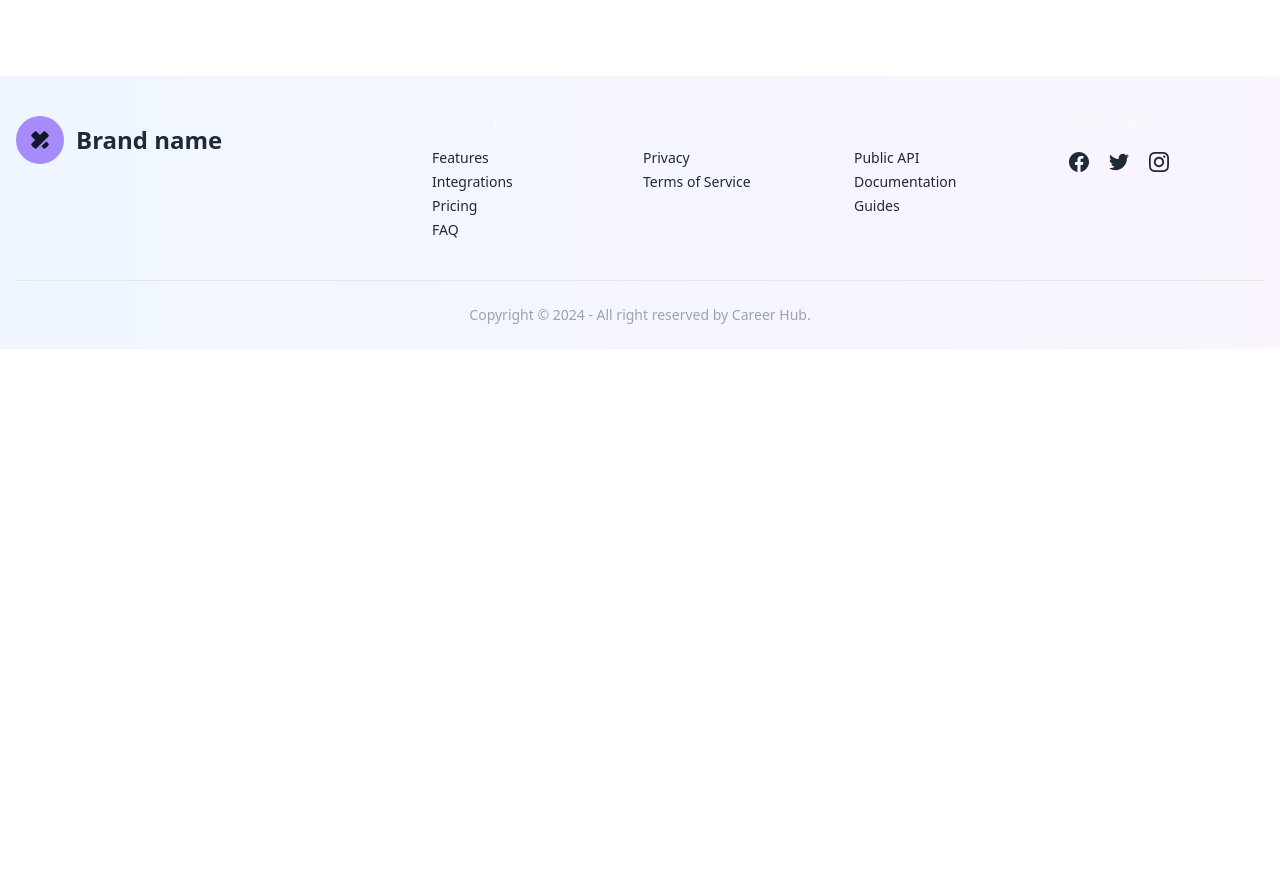
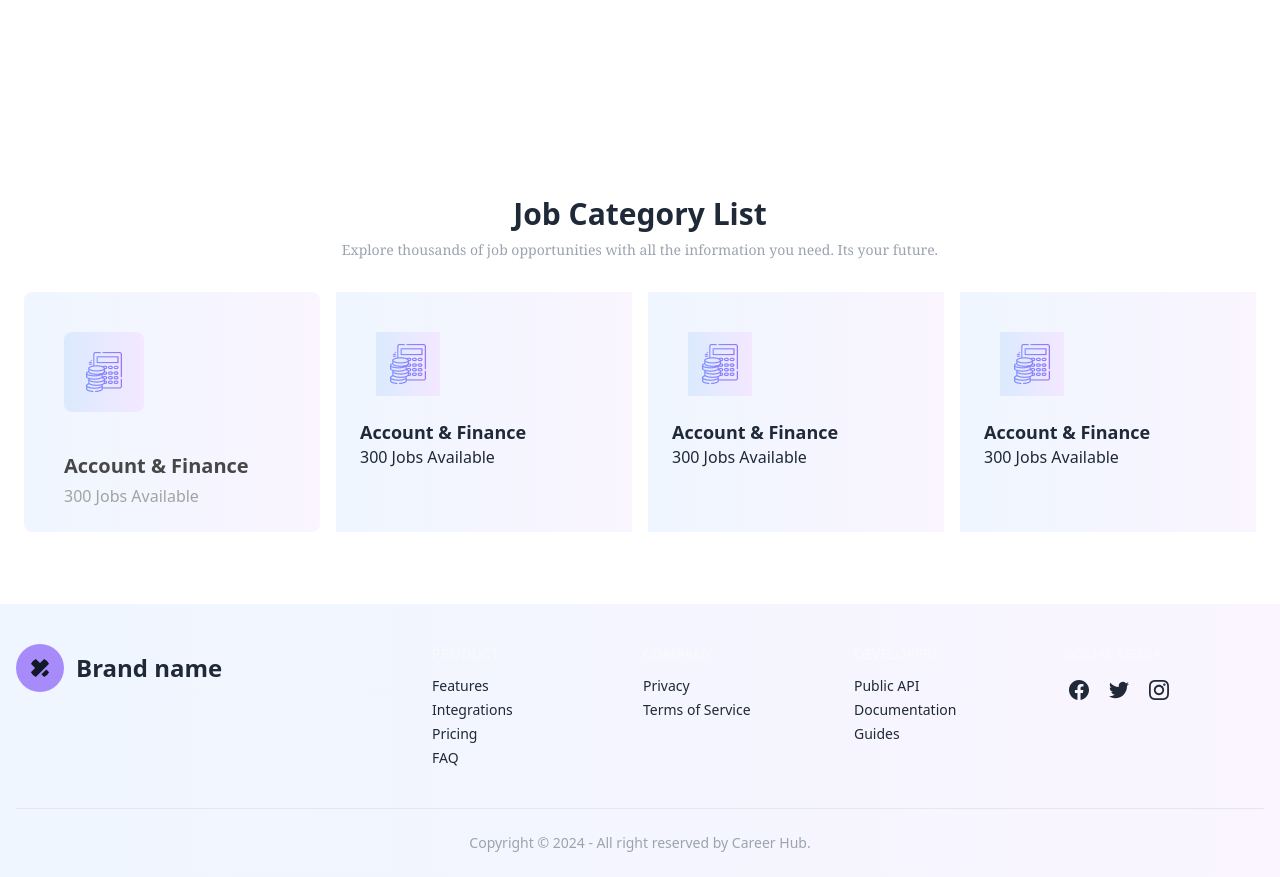
Before and after one commit to mstsurnalyakter/career-hub, a React (Vite) app: page / in a window 1280 px wide. Shown: the part 580-1457 px from the top of the page. Before the commit the page ends 929 px from the top, so only its background shows below. Built offline with nearby package versions, Linux system fonts and the light colour scheme.

Commit message:
Job category list component ui part added

```diff
--- a/src/components/Hero.jsx
+++ b/src/components/Hero.jsx
@@ -2,7 +2,7 @@
 import userImage from "../assets/images/user.png";
 const Hero = () => {
   return (
-    <section className="bg-gradient-to-r from-blue-50 to-purple-50 w-full mb-20">
+    <section className="bg-gradient-to-r from-blue-50 to-purple-50 w-full mb-32">
       <div className="container flex flex-col justify-center p-6  mx-auto lg:pt-10  lg:pb-1 lg:flex-row lg:justify-between">
         <div className="flex flex-col justify-center p-6 text-center rounded-sm lg:max-w-md xl:max-w-lg lg:text-left">
           <h1 className="text-5xl font-bold leading-none sm:text-6xl">
--- /dev/null
+++ b/src/components/JobCategory.jsx
@@ -0,0 +1,67 @@
+
+
+import accounts from "../assets/icons/accounts.png";
+
+const JobCategory = () => {
+  return (
+    <section className="py-6 sm:py-12">
+      <div className="container p-6 mx-auto space-y-8">
+        <div className="space-y-2 text-center">
+          <h2 className="text-3xl font-bold">Job Category List</h2>
+          <p className="font-serif text-sm text-gray-400">
+            Explore thousands of job opportunities with all the information you
+            need. Its your future.
+          </p>
+        </div>
+        <div className="grid grid-cols-1 gap-x-4 gap-y-8 md:grid-cols-2 lg:grid-cols-4">
+          <article className="flex flex-col bg-gradient-to-r from-blue-50 rounded-lg to-purple-50">
+            <figure className="bg-gradient-to-r mt-10 ml-10 from-blue-100 mb-4 flex items-center justify-center to-purple-100 bg-opacity-10 w-20 h-20 rounded-lg">
+              <img alt="" className="w-10 h-10" src={accounts} />
+            </figure>
+            <div className="flex flex-col p-6 ml-4">
+              <h3 className="flex-1 text-xl font-extrabold text-[#474747] leading-snug mb-1">
+                Account & Finance
+              </h3>
+              <p className="text-[#A3A3A3] font-medium">300 Jobs Available</p>
+            </div>
+          </article>
+          <article className="flex flex-col bg-gradient-to-r from-blue-50 to-purple-50">
+            <figure className="bg-gradient-to-r mt-10 ml-10 from-blue-100 flex items-center justify-center to-purple-100 bg-opacity-10 w-16 h-16">
+              <img alt="" className="w-10 h-10" src={accounts} />
+            </figure>
+            <div className="flex flex-col p-6">
+              <h3 className="flex-1 text-lg font-semibold leading-snug">
+                Account & Finance
+              </h3>
+              <p>300 Jobs Available</p>
+            </div>
+          </article>
+          <article className="flex flex-col bg-gradient-to-r from-blue-50 to-purple-50">
+            <figure className="bg-gradient-to-r mt-10 ml-10 from-blue-100 flex items-center justify-center to-purple-100 bg-opacity-10 w-16 h-16">
+              <img alt="" className="w-10 h-10" src={accounts} />
+            </figure>
+            <div className="flex flex-col p-6">
+              <h3 className="flex-1 text-lg font-semibold leading-snug">
+                Account & Finance
+              </h3>
+              <p>300 Jobs Available</p>
+            </div>
+          </article>
+          <article className="flex flex-col bg-gradient-to-r from-blue-50 to-purple-50">
+            <figure className="bg-gradient-to-r mt-10 ml-10 from-blue-100 flex items-center justify-center to-purple-100 bg-opacity-10 w-16 h-16">
+              <img alt="" className="w-10 h-10" src={accounts} />
+            </figure>
+            <div className="flex flex-col p-6">
+              <h3 className="flex-1 text-lg font-semibold leading-snug">
+                Account & Finance
+              </h3>
+              <p>300 Jobs Available</p>
+            </div>
+          </article>
+        </div>
+      </div>
+    </section>
+  );
+}
+
+export default JobCategory
--- a/src/pages/Home.jsx
+++ b/src/pages/Home.jsx
@@ -1,9 +1,11 @@
 import Hero from "../components/Hero";
+import JobCategory from "../components/JobCategory";
 
 const Home = () => {
   return (
     <div className="min-h-[calc(100vh-450px)]">
      <Hero/>
+     <JobCategory/>
     </div>
   );
 }
```
